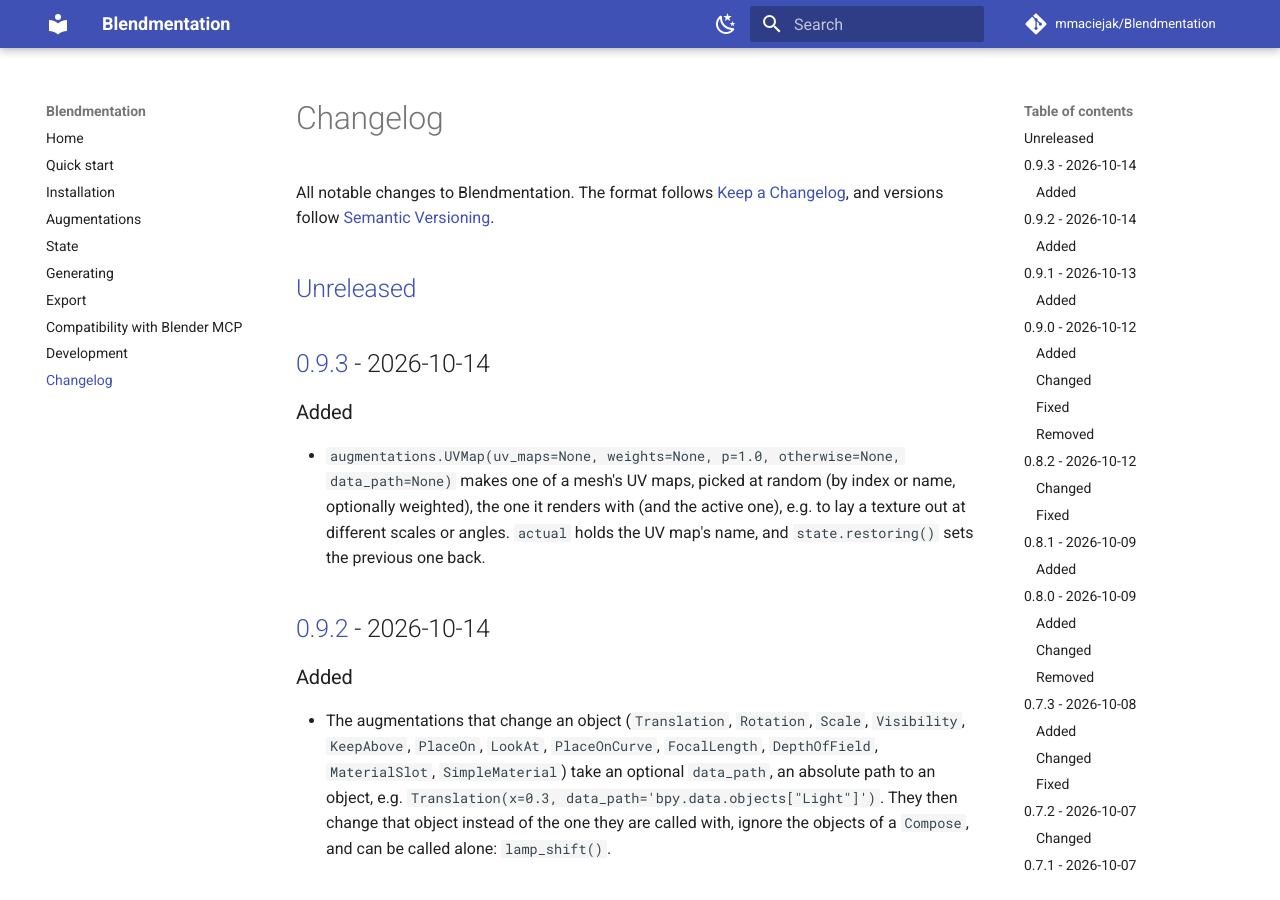
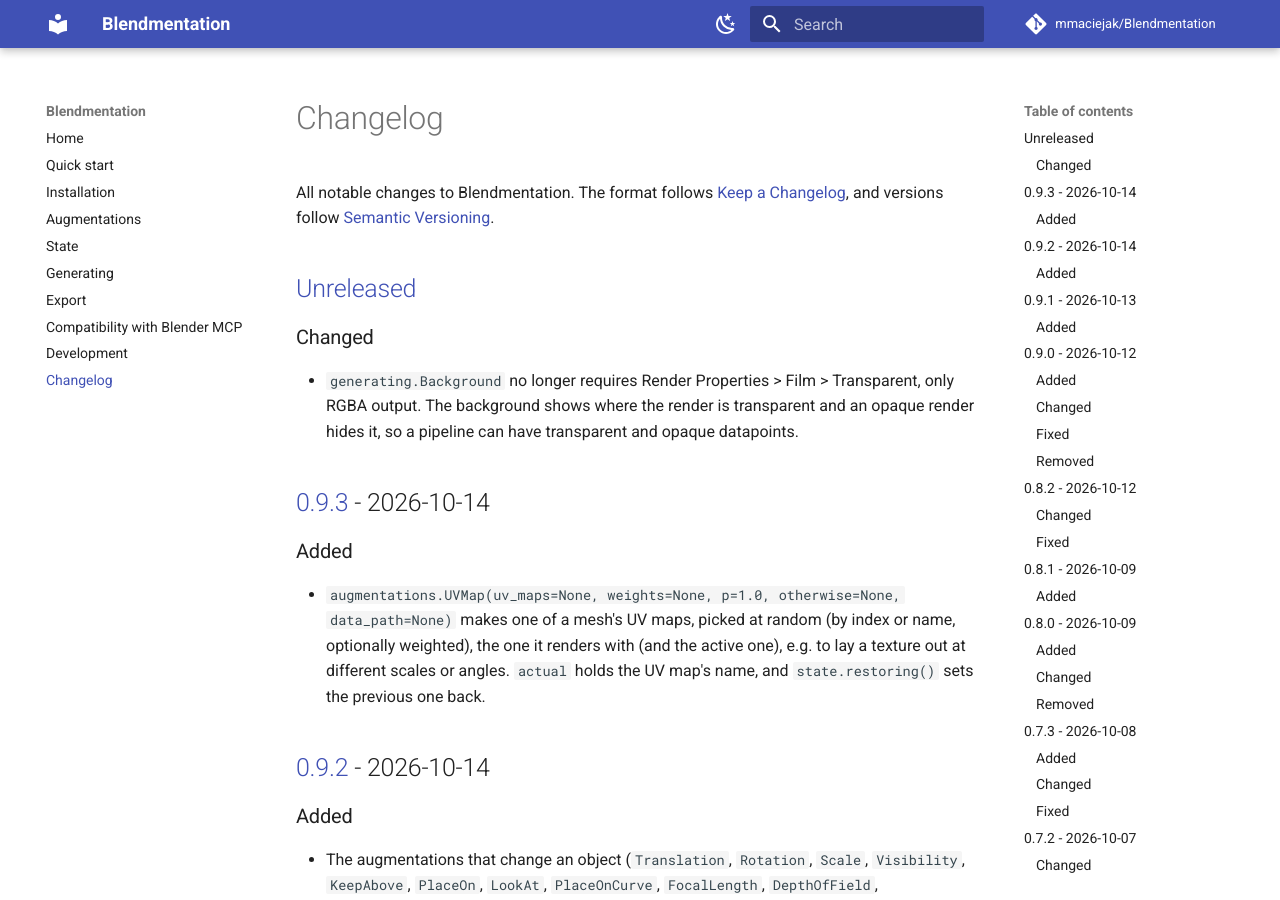
Before and after one commit to mmaciejak/Blendmentation, an MkDocs documentation site: the page built from docs/changelog.md, in a window 1280 px wide and 900 px high. Built offline with MkDocs 1.6.1 and Material for MkDocs 9.7.7, drawn with Linux system fonts in a browser that asks for light colours; comment, search, counter and statistics services are not loaded.

Commit message:
Background: require only RGBA output, not a transparent film
Co-Authored-By: Claude Opus 5.5 <noreply@anthropic.com>

```diff
--- a/CHANGELOG.md
+++ b/CHANGELOG.md
@@ -5,6 +5,12 @@ All notable changes to Blendmentation. The format follows
 [Semantic Versioning](https://semver.org/).
 
 ## [Unreleased]
+
+### Changed
+
+- `generating.Background` no longer requires Render Properties > Film > Transparent, only
+  RGBA output. The background shows where the render is transparent and an opaque
+  render hides it, so a pipeline can have transparent and opaque datapoints.
 
 ## [0.9.3] - 2026-10-14
 
```
Also changed, not shown: CLAUDE.md (+1 -1 lines), skills/blendmentation/SKILL.md (+4 -3 lines), 3 other files.
